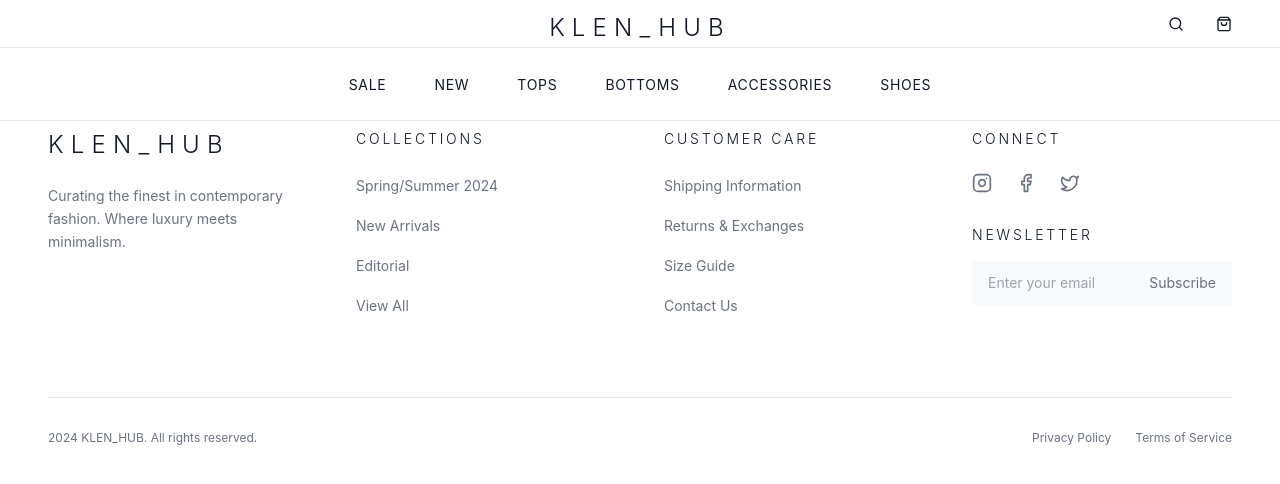
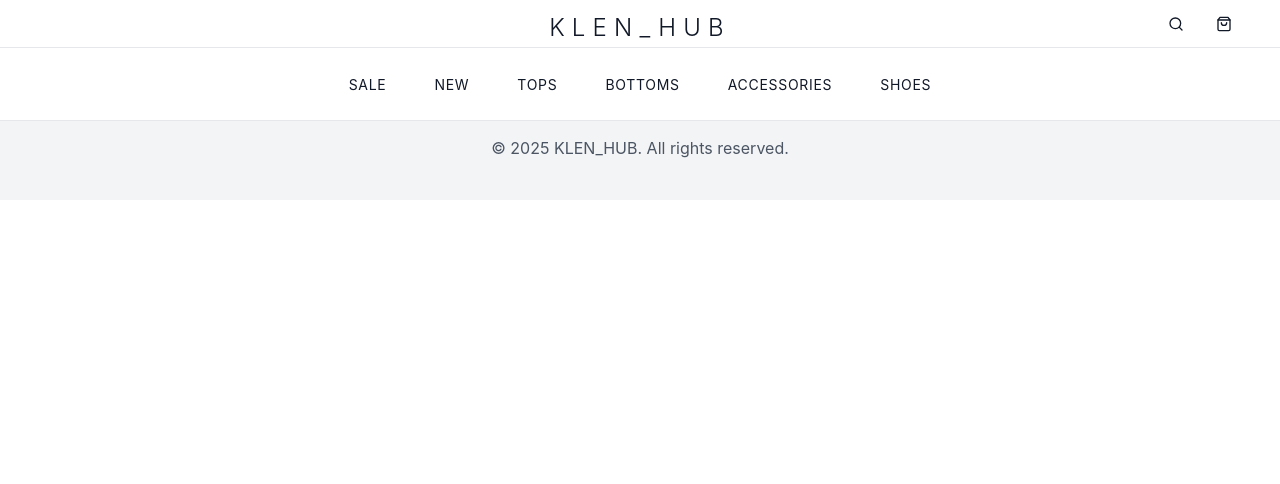
Before and after one commit to NiphoMathibela/klenhub, a React (Vite) app: page /contact in a window 1280 px wide. Shown: the top 484 px of the page. Built offline with nearby package versions, Linux system fonts and the light colour scheme.

Commit message:
Updated categories in footer

```diff
--- a/src/components/Footer.tsx
+++ b/src/components/Footer.tsx
@@ -4,149 +4,26 @@ import { Instagram, Facebook, Twitter } from 'lucide-react';
 import { motion } from 'framer-motion';
 
 export const Footer = () => {
-  const fadeInUp = {
-    initial: { opacity: 0, y: 20 },
-    whileInView: { opacity: 1, y: 0 },
-    viewport: { once: true },
-    transition: { duration: 0.5 }
-  };
-
   return (
-    <footer className="bg-white border-t border-gray-200">
-      <div className="max-w-[1800px] mx-auto px-6 lg:px-12">
-        <div className="grid grid-cols-1 md:grid-cols-2 lg:grid-cols-4 gap-12 py-20">
-          {/* Brand */}
-          <motion.div {...fadeInUp} className="space-y-6">
-            <h3 className="text-2xl tracking-[0.3em] font-light">KLEN_HUB</h3>
-            <p className="text-sm text-gray-500 leading-relaxed">
-              Curating the finest in contemporary fashion. Where luxury meets minimalism.
-            </p>
-          </motion.div>
-
-          {/* Collections */}
-          <motion.div {...fadeInUp} className="space-y-6">
-            <h4 className="text-sm tracking-[0.2em] uppercase">Collections</h4>
-            <ul className="space-y-4">
-              <li>
-                <Link to="/category/spring-summer" className="text-sm text-gray-500 hover:text-black transition-colors">
-                  Spring/Summer 2024
-                </Link>
-              </li>
-              <li>
-                <Link to="/category/new-arrivals" className="text-sm text-gray-500 hover:text-black transition-colors">
-                  New Arrivals
-                </Link>
-              </li>
-              <li>
-                <Link to="/category/editorial" className="text-sm text-gray-500 hover:text-black transition-colors">
-                  Editorial
-                </Link>
-              </li>
-              <li>
-                <Link to="/category/all" className="text-sm text-gray-500 hover:text-black transition-colors">
-                  View All
-                </Link>
-              </li>
-            </ul>
-          </motion.div>
-
-          {/* Customer Care */}
-          <motion.div {...fadeInUp} className="space-y-6">
-            <h4 className="text-sm tracking-[0.2em] uppercase">Customer Care</h4>
-            <ul className="space-y-4">
-              <li>
-                <Link to="/shipping" className="text-sm text-gray-500 hover:text-black transition-colors">
-                  Shipping Information
-                </Link>
-              </li>
-              <li>
-                <Link to="/returns" className="text-sm text-gray-500 hover:text-black transition-colors">
-                  Returns & Exchanges
-                </Link>
-              </li>
-              <li>
-                <Link to="/size-guide" className="text-sm text-gray-500 hover:text-black transition-colors">
-                  Size Guide
-                </Link>
-              </li>
-              <li>
-                <Link to="/contact" className="text-sm text-gray-500 hover:text-black transition-colors">
-                  Contact Us
-                </Link>
-              </li>
-
-
-
-
-            </ul>
-          </motion.div>
-
-          {/* Connect */}
-          <motion.div {...fadeInUp} className="space-y-8">
-            <div className="space-y-6">
-              <h4 className="text-sm tracking-[0.2em] uppercase">Connect</h4>
-              <div className="flex space-x-6">
-                <a
-                  href="https://instagram.com"
-                  target="_blank"
-                  rel="noopener noreferrer"
-                  className="text-gray-500 hover:text-black transition-colors"
-                >
-                  <Instagram className="h-5 w-5" />
-                </a>
-                <a
-                  href="https://facebook.com"
-                  target="_blank"
-                  rel="noopener noreferrer"
-                  className="text-gray-500 hover:text-black transition-colors"
-                >
-                  <Facebook className="h-5 w-5" />
-                </a>
-                <a
-                  href="https://twitter.com"
-                  target="_blank"
-                  rel="noopener noreferrer"
-                  className="text-gray-500 hover:text-black transition-colors"
-                >
-                  <Twitter className="h-5 w-5" />
-                </a>
-              </div>
-            </div>
-
-            <div className="space-y-4">
-              <h4 className="text-sm tracking-[0.2em] uppercase">Newsletter</h4>
-              <form className="relative">
-                <input
-                  type="email"
-                  placeholder="Enter your email"
-                  className="w-full px-4 py-3 bg-gray-50 focus:outline-none focus:bg-gray-100 transition-colors text-sm"
-                />
-                <button
-                  type="submit"
-                  className="absolute right-4 top-1/2 -translate-y-1/2 text-sm text-gray-500 hover:text-black transition-colors"
-                >
-                  Subscribe
-                </button>
-              </form>
-            </div>
-          </motion.div>
+    <footer className="bg-gray-100 py-10">
+      <div className="max-w-[1800px] mx-auto px-6">
+        <div className="flex justify-between items-center">
+          <div className="flex space-x-4">
+            <Link to="/category/sale" className="text-gray-600 hover:text-gray-900">SALE</Link>
+            <Link to="/category/new" className="text-gray-600 hover:text-gray-900">NEW</Link>
+            <Link to="/category/tops" className="text-gray-600 hover:text-gray-900">TOPS</Link>
+            <Link to="/category/bottoms" className="text-gray-600 hover:text-gray-900">BOTTOMS</Link>
+            <Link to="/category/accessories" className="text-gray-600 hover:text-gray-900">ACCESSORIES</Link>
+            <Link to="/category/shoes" className="text-gray-600 hover:text-gray-900">SHOES</Link>
+          </div>
+          <div className="flex space-x-4">
+            <Instagram className="h-6 w-6 text-gray-600 hover:text-gray-900" />
+            <Facebook className="h-6 w-6 text-gray-600 hover:text-gray-900" />
+            <Twitter className="h-6 w-6 text-gray-600 hover:text-gray-900" />
+          </div>
         </div>
-
-        {/* Bottom Bar */}
-        <div className="border-t border-gray-200 py-8">
-          <div className="flex flex-col md:flex-row justify-between items-center space-y-4 md:space-y-0">
-            <p className="text-xs text-gray-500">
-              2024 KLEN_HUB. All rights reserved.
-            </p>
-            <div className="flex space-x-6">
-              <Link to="/privacy" className="text-xs text-gray-500 hover:text-black transition-colors">
-                Privacy Policy
-              </Link>
-              <Link to="/terms" className="text-xs text-gray-500 hover:text-black transition-colors">
-                Terms of Service
-              </Link>
-            </div>
-          </div>
+        <div className="mt-6 text-center text-gray-600">
+          &copy; {new Date().getFullYear()} KLEN_HUB. All rights reserved.
         </div>
       </div>
     </footer>
```
